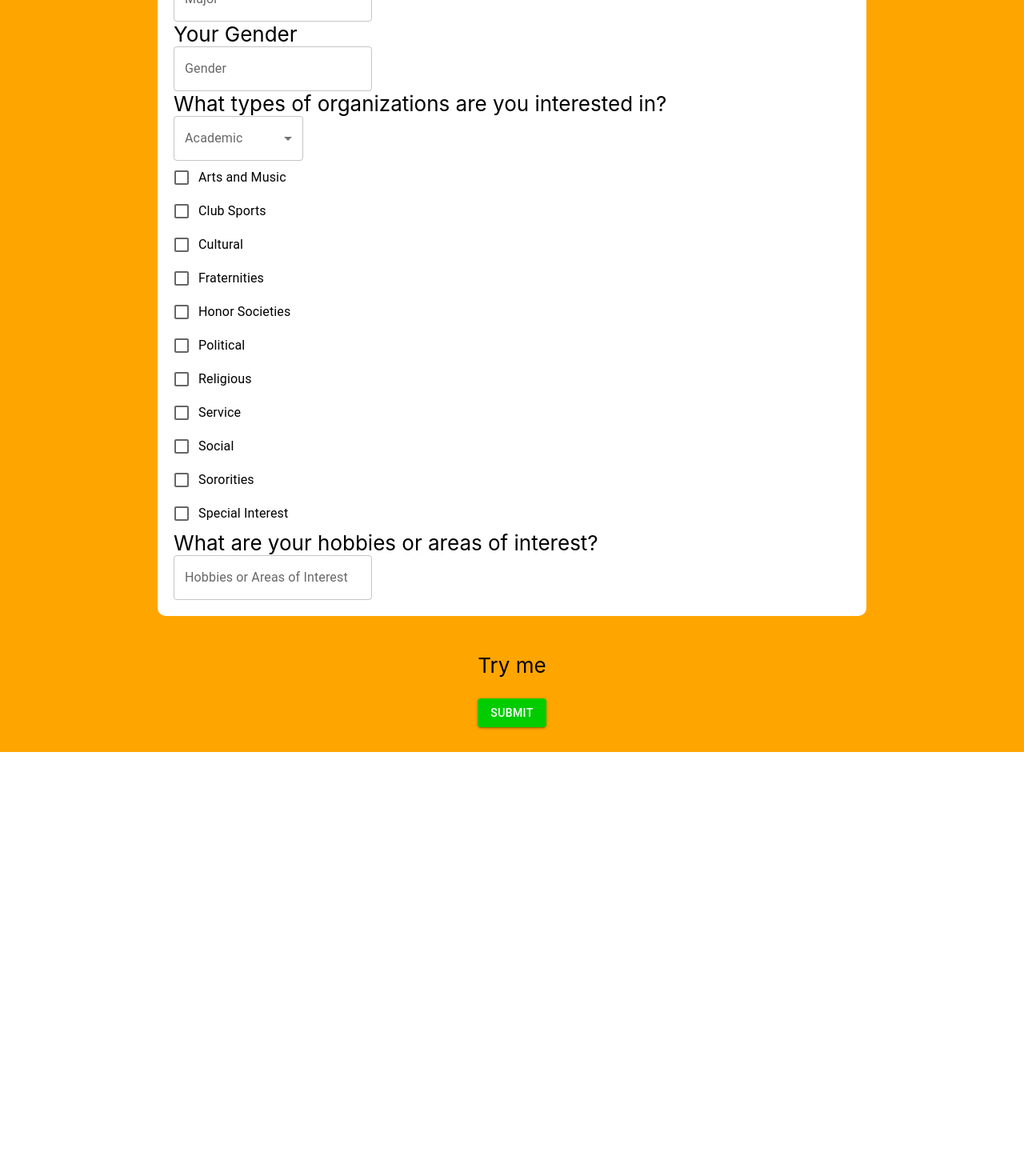
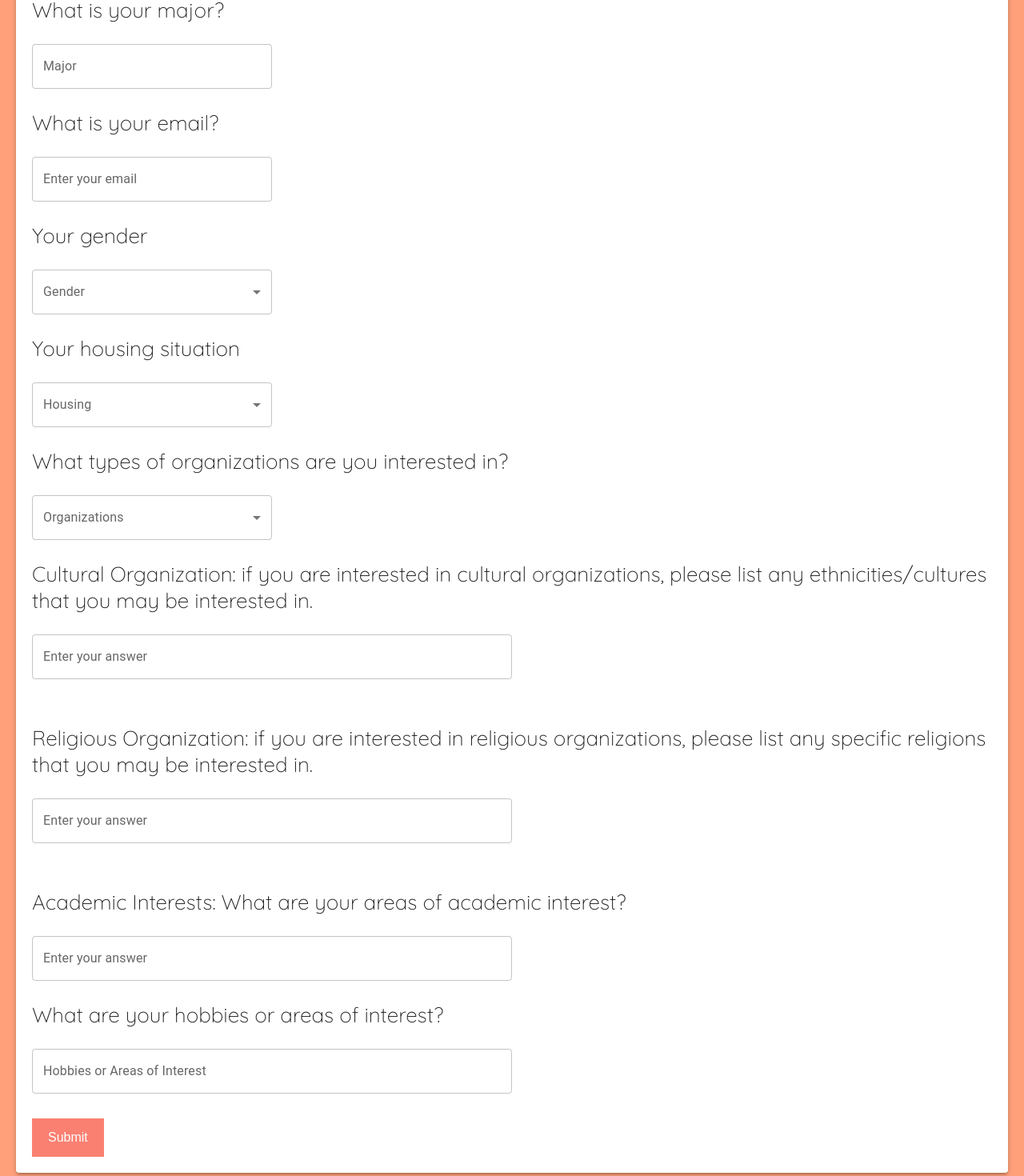
Before and after one commit to Manasvinitroshan/StudentOrganizationMatch, a React (Create React App) app in the folder stud_org_website/: page / in a window 1280 px wide. Shown: the part 320-1790 px from the top of the page at 80% size. Before the commit the page ends 1260 px from the top, so only its background shows below. Built offline with nearby package versions, Linux system fonts and the light colour scheme.

Commit message:
front end done

```diff
--- a/stud_org_website/package.json
+++ b/stud_org_website/package.json
@@ -6,7 +6,8 @@
   "dependencies": {
     "@emotion/react": "^11.11.1",
     "@emotion/styled": "^11.11.0",
-    "@mui/material": "^5.14.18",
+    "@mui/material": "^5.15.1",
+    "@mui/styled-engine-sc": "^6.0.0-alpha.9",
     "@testing-library/jest-dom": "^5.17.0",
     "@testing-library/react": "^13.4.0",
     "@testing-library/user-event": "^13.5.0",
@@ -14,6 +15,7 @@
     "react": "^18.2.0",
     "react-dom": "^18.2.0",
     "react-scripts": "5.0.1",
+    "styled-components": "^6.1.1",
     "web-vitals": "^2.1.4"
   },
   "scripts": {
--- a/stud_org_website/public/index.html
+++ b/stud_org_website/public/index.html
@@ -15,6 +15,9 @@
       user's mobile device or desktop. See https://developers.google.com/web/fundamentals/web-app-manifest/
     -->
     <link rel="manifest" href="%PUBLIC_URL%/manifest.json" />
+    <link rel="preconnect" href="https://fonts.googleapis.com">
+<link rel="preconnect" href="https://fonts.gstatic.com" crossorigin>
+<link href="https://fonts.googleapis.com/css2?family=Quicksand:wght@300&display=swap" rel="stylesheet">
     <!--
       Notice the use of %PUBLIC_URL% in the tags above.
       It will be replaced with the URL of the `public` folder during the build.
--- a/stud_org_website/src/App.css
+++ b/stud_org_website/src/App.css
@@ -14,7 +14,7 @@
 }
 
 .App-header {
-  background-color: orange;
+  background-color: lightsalmon;
   min-height: 100vh;
   display: flex;
   flex-direction: column;
@@ -44,3 +44,21 @@
     transform: rotate(360deg);
   }
 }
+
+.fancyfont{
+
+  font-family: 'Quicksand', sans-serif;
+}
+
+.round-button {
+  border: none;
+
+  padding: 15px 20px;
+  font-size: 16px;
+  background-color: salmon;
+  color: #fff;
+  cursor: pointer;
+  transition: background-color 0.3s;
+  justify-content:center;
+
+}
--- a/stud_org_website/src/App.js
+++ b/stud_org_website/src/App.js
@@ -2,7 +2,9 @@
 import './App.css';
 import axios from 'axios';
 import {React, useEffect, useState} from 'react';
-import {Button, TextField, Checkbox, FormControl, FormControlLabel, Select, InputLabel, MenuItem} from '@mui/material';
+import {Button, TextField, Checkbox, FormControl, FormControlLabel, Select, InputLabel, MenuItem,Paper} from '@mui/material';
+
+
 
 function App() {
 
@@ -38,59 +40,122 @@ function App() {
   return (
     <div className="App">
       <header className="App-header">
-        <div className='form-background'>
-          <h1>Student Organization Match Card</h1>
-          What is your name?
+        <Paper className='form-background' elevation={3}>
+          <h1 className='fancyfont'>Student Organization Match Card</h1>
+          <p className='fancyfont'>What is your name?</p>
+
+          <TextField id="outlined-basic" label="Full Name" variant="outlined" className='fancyfont'   style={{ width: '300px' }}/>
           <br/>
-          <TextField id="outlined-basic" label="Full Name" variant="outlined"/>
+            <p className='fancyfont'>What is your major?</p>
+
+          <TextField id="outlined-basic" label="Major" variant="outlined"  style={{ width: '300px' }}/>
+
+          <p className='fancyfont'>What is your email?</p>
+          <TextField id="outlined-basic" label="Enter your email" variant="outlined"  style={{ width: '300px' }}/>
+
           <br/>
-          Your Major
+          <p className='fancyfont'>Your gender</p>
+          <FormControl>
+          <InputLabel id="demo-simple-select-label"  style={{ width: '300px' }}>Gender</InputLabel>
+
+
+          <Select
+              labelId="demo-simple-select-label"
+              id="demo-simple-select"
+              value={options}
+              label="Gender"
+              multiple={true}
+              style={{ width: '300px' }}
+              //onChange={handleChange}
+            >
+              {/* <MenuItem><FormControlLabel control={<Checkbox/>} label="Computer Science"/></MenuItem>
+              <MenuItem><FormControlLabel control={<Checkbox/>} label="Business"/></MenuItem> */}
+              <MenuItem>Male</MenuItem>
+              <MenuItem>Female</MenuItem>
+              <MenuItem>Non-Binary</MenuItem>
+              <MenuItem>Other</MenuItem>
+              <MenuItem>Prefer not to say</MenuItem>
+            </Select>
+
+          </FormControl>
+
           <br/>
-          <TextField id="outlined-basic" label="Major" variant="outlined"/>
+          <p className='fancyfont'>Your housing situation</p>
+          <FormControl>
+          <InputLabel id="demo-simple-select-label"  style={{ width: '300px' }}>Housing</InputLabel>
+
+
+<Select
+    labelId="demo-simple-select-label"
+    id="demo-simple-select"
+    value={options}
+    label="Housing Situation"
+    multiple={true}
+    style={{ width: '300px' }}
+    //onChange={handleChange}
+  >
+    {/* <MenuItem><FormControlLabel control={<Checkbox/>} label="Computer Science"/></MenuItem>
+    <MenuItem><FormControlLabel control={<Checkbox/>} label="Business"/></MenuItem> */}
+    <MenuItem>On Campus</MenuItem>
+    <MenuItem>Off Campus</MenuItem>
+  </Select>
+
+</FormControl>
+
           <br/>
-          Your Gender
-          <br/>
-          <TextField id="outlined-basic" label="Gender" variant="outlined"/>
-          <br/>
-          What types of organizations are you interested in?
-          <br/>
+
+          <p className='fancyfont'>What types of organizations are you interested in?</p>
+
           <FormControl>
-            <InputLabel id="demo-simple-select-label">Academic</InputLabel>
+            <InputLabel id="demo-simple-select-label"  style={{ width: '300px' }}>Organizations</InputLabel>
             <Select
               labelId="demo-simple-select-label"
               id="demo-simple-select"
               value={options}
               label="Academic"
               multiple={true}
+              style={{ width: '300px' }}
               //onChange={handleChange}
             >
               {/* <MenuItem><FormControlLabel control={<Checkbox/>} label="Computer Science"/></MenuItem>
               <MenuItem><FormControlLabel control={<Checkbox/>} label="Business"/></MenuItem> */}
-              <MenuItem>CS</MenuItem>
-              <MenuItem>Business</MenuItem>
+              <MenuItem>Academic</MenuItem>
+              <MenuItem>Art and Music</MenuItem>
+              <MenuItem>Club Sports</MenuItem>
+              <MenuItem>Cultural</MenuItem>
+              <MenuItem>Fraternities</MenuItem>
+              <MenuItem>Honor Societies</MenuItem>
+              <MenuItem>Political</MenuItem>
+              <MenuItem>Religious</MenuItem>
+              <MenuItem>Service</MenuItem>
+              <MenuItem>Social</MenuItem>
+              <MenuItem>Sororities</MenuItem>
+              <MenuItem>Special Interest</MenuItem>
             </Select>
-            <FormControlLabel control={<Checkbox/>} label="Arts and Music"/>
-            <FormControlLabel control={<Checkbox/>} label="Club Sports"/>
-            <FormControlLabel control={<Checkbox/>} label="Cultural"/>
-            <FormControlLabel control={<Checkbox/>} label="Fraternities"/>
-            <FormControlLabel control={<Checkbox/>} label="Honor Societies"/>
-            <FormControlLabel control={<Checkbox/>} label="Political"/>
-            <FormControlLabel control={<Checkbox/>} label="Religious"/>
-            <FormControlLabel control={<Checkbox/>} label="Service"/>
-            <FormControlLabel control={<Checkbox/>} label="Social"/>
-            <FormControlLabel control={<Checkbox/>} label="Sororities"/>
-            <FormControlLabel control={<Checkbox/>} label="Special Interest"/>
+
+
           </FormControl>
           <br/>
-          What are your hobbies or areas of interest?
+          <p className='fancyfont'>Cultural Organization: if you are interested in cultural organizations, please list any ethnicities/cultures that you may be interested in.</p>
+          <TextField id="outlined-basic" label="Enter your answer" variant="outlined"  style={{ width: '600px' }}/>
           <br/>
-          <TextField id="outlined-basic" label="Hobbies or Areas of Interest" variant="outlined"/>
           <br/>
-        </div>
-        <p>
-          {message}
-        </p>
-        <Button variant="contained" color='primary' sx={styles} onClick={getHelloWorld}>Submit</Button>
+          <p className='fancyfont'>Religious Organization: if you are interested in religious organizations, please list any specific religions that you may be interested in.</p>
+          <TextField id="outlined-basic" label="Enter your answer" variant="outlined"  style={{ width: '600px' }}/>
+          <br/>
+          <br/>
+          <p className='fancyfont' >Academic Interests: What are your areas of academic interest?</p>
+          <TextField id="outlined-basic" label="Enter your answer" variant="outlined"  style={{ width: '600px' }}/>
+          <br/>
+          <p className='fancyfont' >What are your hobbies or areas of interest?</p>
+          <TextField id="outlined-basic" label="Hobbies or Areas of Interest" variant="outlined"  style={{ width: '600px' }} multiline/>
+          <br/>
+
+          <br/>
+          <button variant="contained" color='primary' sx={styles} onClick={getHelloWorld} className='round-button' >Submit</button>
+        </Paper>
+
+
         <br/>
       </header>
     </div>
```
Also changed, not shown: 1 other file (tests, documents, lock files or other folders).
